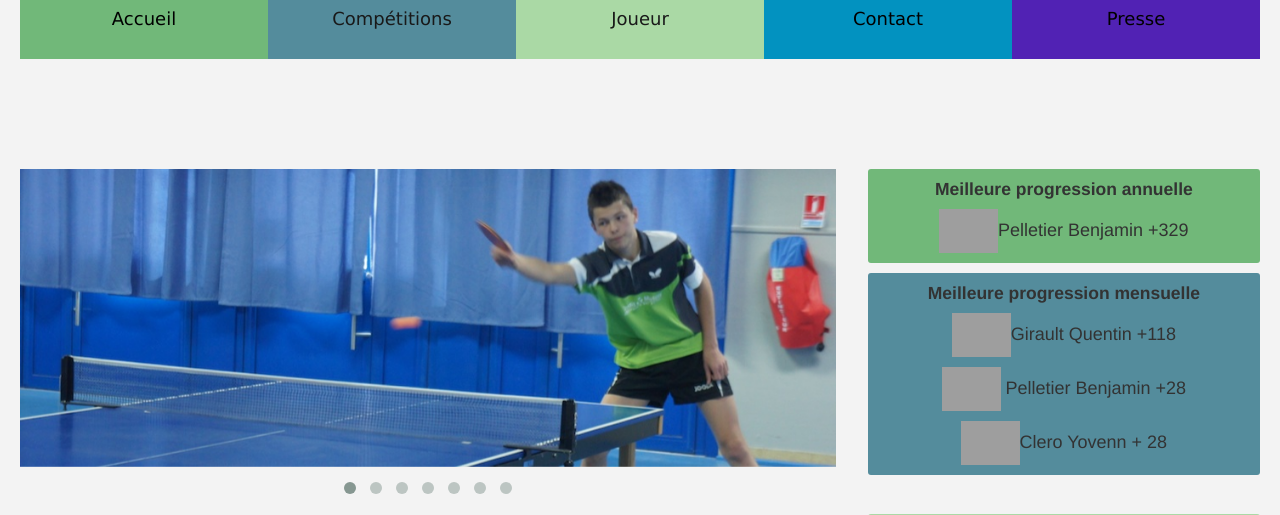
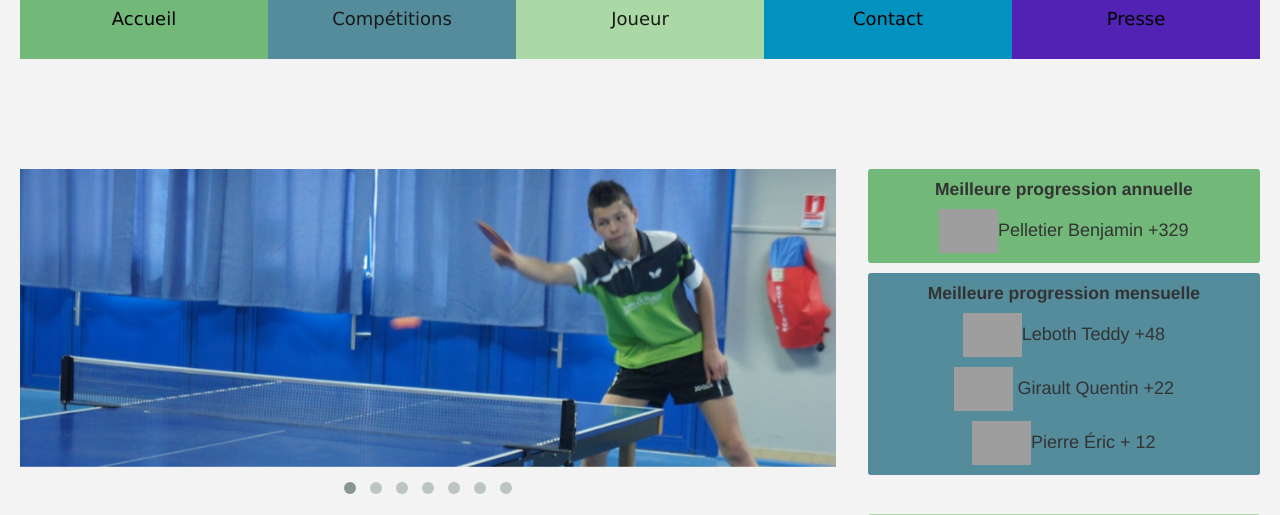
Before and after one commit to manleouf/sitePing, a PHP site: page / in a window 1280 px wide. Shown: the part 121-636 px from the top of the page. Run offline with PHP 8.4, Linux system fonts and the light colour scheme; some libraries are stand-ins or nearby versions; grey boxes are pictures that could not be loaded.

Commit message:
MAJ progression

```diff
--- a/index.php
+++ b/index.php
@@ -38,9 +38,9 @@
 
         <aside id="progmensuelle" class="span4">
             <h4>Meilleure progression mensuelle</h4>
-            <p><img alt="trophée" src="img/coupe1.png" width="15%;">Girault Quentin +118</p>
-            <p><img alt="trophée" src="img/coupe2.png" width="15%;"> Pelletier Benjamin +28</p>
-            <p><img alt="trophée" src="img/coupe3.png" width="15%;">Clero Yovenn  + 28</p>
+            <p><img alt="trophée" src="img/coupe1.png" width="15%;">Leboth Teddy +48</p>
+            <p><img alt="trophée" src="img/coupe2.png" width="15%;"> Girault Quentin +22</p>
+            <p><img alt="trophée" src="img/coupe3.png" width="15%;">Pierre Éric  + 12</p>
         </aside>
 
     </article>
```
Also changed, not shown: img/progression.jpg, 1 other file.
